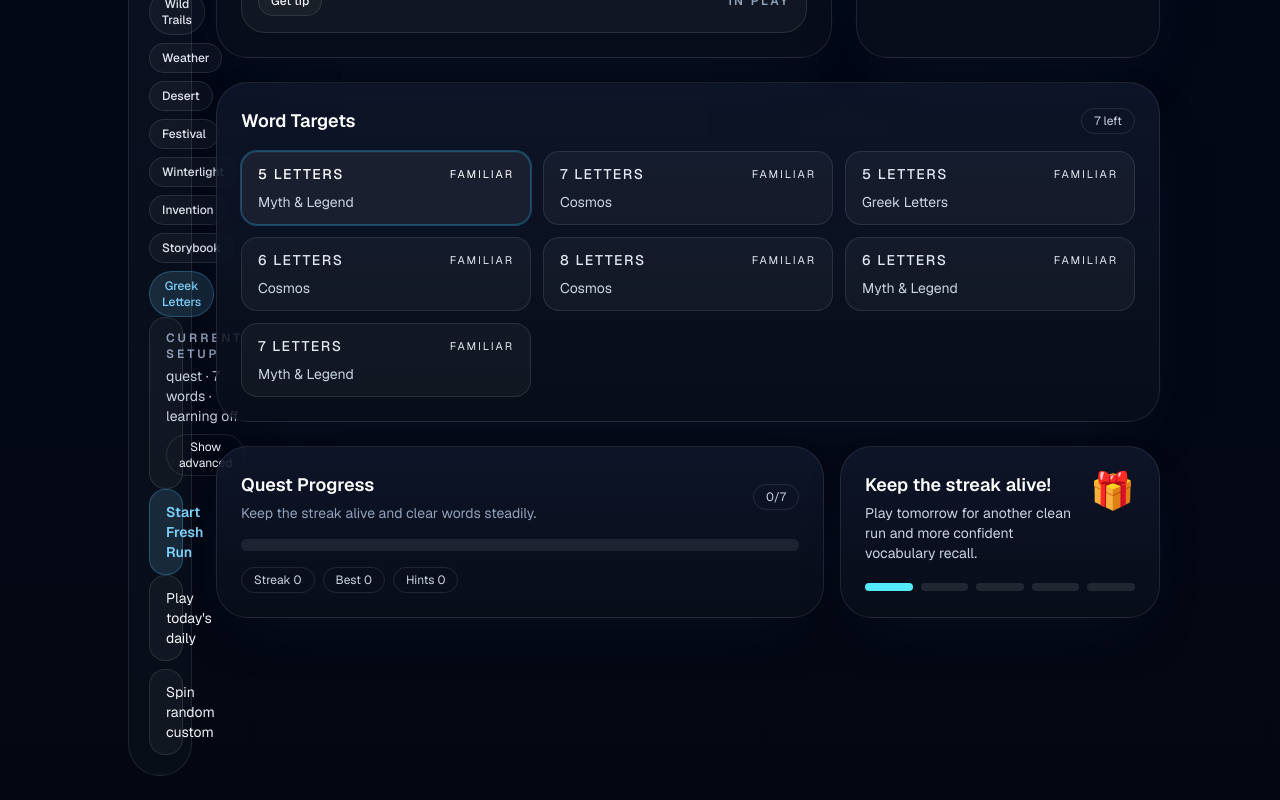
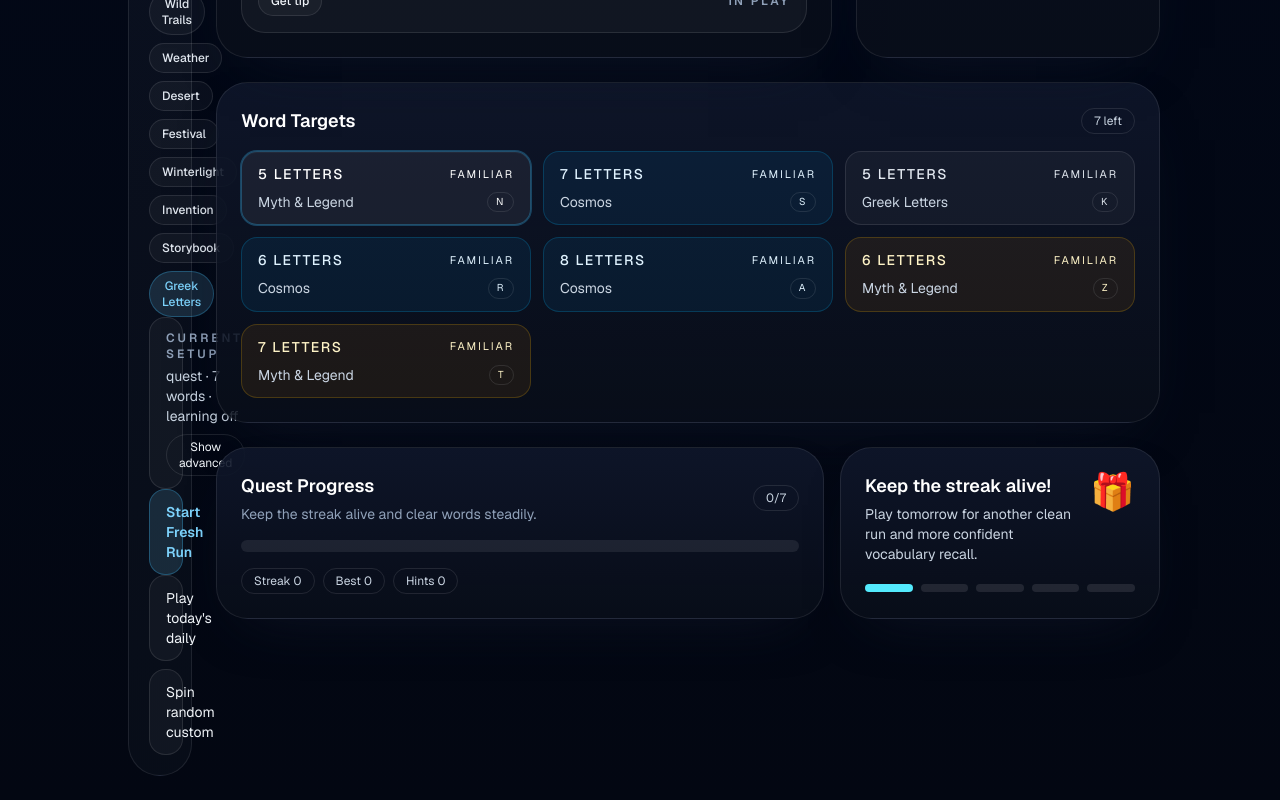
Before and after one commit to dmoliveira/ai-word-puzzle, a Next.js app: page / in a window 1280 px wide. Shown: the part 1682-2482 px from the top of the page. Built offline with nearby package versions, Linux system fonts and the light colour scheme.

Commit message:
Polish target chips and archive rail

```diff
--- a/app/components/word-puzzle-studio.tsx
+++ b/app/components/word-puzzle-studio.tsx
@@ -999,7 +999,7 @@ export function WordPuzzleStudio() {
     selectWord(nextWordId);
   }
 
-  function getClueTone(word: PuzzleWord) {
+function getClueTone(word: PuzzleWord) {
     switch (word.frequencyBand) {
       case "common":
         return "border-emerald-400/20 bg-emerald-500/8 text-emerald-100";
@@ -1007,8 +1007,31 @@ export function WordPuzzleStudio() {
         return "border-fuchsia-400/20 bg-fuchsia-500/8 text-fuchsia-100";
       default:
         return "border-white/10 bg-white/4 text-slate-100";
-    }
-  }
+  }
+}
+
+function getTargetChipClass(word: PuzzleWord, solved: boolean, active: boolean) {
+  if (solved) {
+    return "border-emerald-400/35 bg-emerald-500/12 text-emerald-100";
+  }
+
+  if (active) {
+    return "accent-ring bg-white/6 text-white";
+  }
+
+  switch (word.topicId) {
+    case "cosmos":
+      return "border-sky-400/20 bg-sky-500/8 text-sky-100";
+    case "myth":
+      return "border-amber-400/20 bg-amber-500/8 text-amber-100";
+    case "festival":
+      return "border-fuchsia-400/20 bg-fuchsia-500/8 text-fuchsia-100";
+    case "winter":
+      return "border-cyan-400/20 bg-cyan-500/8 text-cyan-100";
+    default:
+      return "border-white/10 bg-white/4 text-slate-200";
+  }
+}
 
   const desktopLayoutClass = leftSidebarOpen
     ? rightSidebarOpen
@@ -1629,12 +1652,15 @@ export function WordPuzzleStudio() {
                 {state.run.words.map((word) => {
                   const solved = state.solvedIds.includes(word.id);
                   return (
-                    <button key={word.id} type="button" onClick={() => selectWord(word.id)} className={`rounded-2xl border px-4 py-3 text-left transition ${solved ? "border-emerald-400/30 bg-emerald-500/10 text-emerald-100" : state.activeWordId === word.id ? "accent-ring bg-white/6 text-white" : "border-white/10 bg-white/4 text-slate-200"}`}>
+                    <button key={word.id} type="button" onClick={() => selectWord(word.id)} className={`rounded-2xl border px-4 py-3 text-left transition ${getTargetChipClass(word, solved, state.activeWordId === word.id)}`}>
                       <div className="flex items-center justify-between gap-3">
                         <span className="text-sm font-medium uppercase tracking-[0.12em]">{word.answer.length} letters</span>
-                        <span className="text-[11px] uppercase tracking-[0.18em]">{solved ? "done" : getFrequencyLabel(word.frequencyBand)}</span>
+                        <span className="text-[11px] uppercase tracking-[0.18em]">{solved ? "✓ done" : getFrequencyLabel(word.frequencyBand)}</span>
                       </div>
-                      <div className="mt-2 text-sm text-slate-300">{word.topicLabel}</div>
+                      <div className="mt-2 flex items-center justify-between gap-2 text-sm">
+                        <span className="text-slate-300">{word.topicLabel}</span>
+                        <span className="rounded-full border border-white/10 px-2 py-0.5 text-[10px] uppercase tracking-[0.16em]">{word.answer[0]?.toUpperCase()}</span>
+                      </div>
                     </button>
                   );
                 })}
@@ -1684,7 +1710,7 @@ export function WordPuzzleStudio() {
               </button>
             </div>
             <div className={`${mobilePanel === "archive" ? "space-y-6" : "hidden"} ${rightSidebarOpen ? "xl:space-y-6 xl:block" : "xl:hidden"}`}>
-            <div className="glass-card rounded-[2rem] p-5 sm:p-6">
+            <div className="glass-card rounded-[2rem] p-5 sm:p-6 opacity-85">
               <h3 className="text-lg font-semibold text-white">Archive Insights</h3>
               <div className="mt-4 grid gap-3 sm:grid-cols-2 xl:grid-cols-1">
                 <div className="rounded-2xl border border-white/10 bg-white/4 p-4">
@@ -1717,7 +1743,7 @@ export function WordPuzzleStudio() {
               </div>
             </div>
 
-            <div className="glass-card rounded-[2rem] p-5 sm:p-6">
+            <div className="glass-card rounded-[2rem] p-5 sm:p-6 opacity-85">
               <h3 className="text-lg font-semibold text-white">Daily Archive</h3>
               <div className="mt-4 space-y-2">
                 {archive.map((entry) => (
@@ -1735,7 +1761,7 @@ export function WordPuzzleStudio() {
               </div>
             </div>
 
-            <div className="glass-card rounded-[2rem] p-5 sm:p-6">
+            <div className="glass-card rounded-[2rem] p-5 sm:p-6 opacity-80">
               <h3 className="text-lg font-semibold text-white">Recent Runs</h3>
               <div className="mt-4 flex flex-wrap gap-2">
                 {([
```
